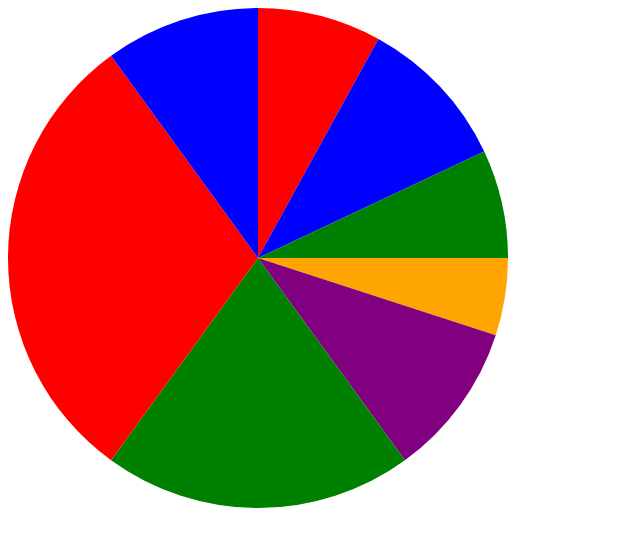
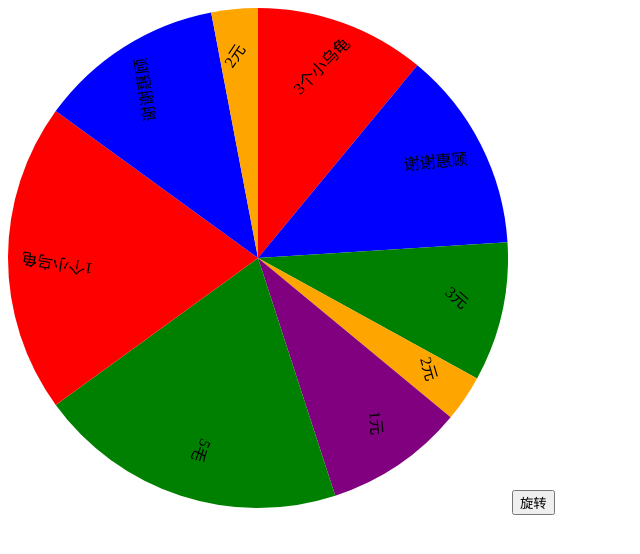
Before and after one commit to c6h8o7-code/lucky-draw, a plain HTML site: page index.html in a window 1280 px wide. Shown: the whole page, without its empty margins (0-640 px from the left). Drawn offline with Linux system fonts and the light colour scheme.

Commit message:
05/24/2025 12:11:52

```diff
--- a/index.html
+++ b/index.html
@@ -6,6 +6,7 @@
     </head>
     <body>
         <svg id="1" width="500" height="500"></svg>
+        <button onclick="rotate()">旋转</button>
 <script>
     function createSector(fromangle, angle) {
     const rad = angle * Math.PI / 180;
@@ -17,23 +18,29 @@
     const fy = 250 - 250 * Math.cos(fromrad);
     return `M250,250 L${fx},${fy} A250,250 0 ${angle - fromangle > 180 ? 1 : 0},1 ${x},${y} Z`;
     }
-    arcs = [8, 10, 7, 5, 10, 20, 30, 10]
-    texts = ["3个小乌龟", "谢谢惠顾", "3元", "2元", "1元", "5毛", "1个小乌龟", "谢谢惠顾"]
-    colours = ["red", "blue", "green", "orange", "purple", "green", "red", "blue"]
+    arcs = [11, 13, 9, 3, 9, 20, 20, 12, 3]
+    texts = ["3个小乌龟", "谢谢惠顾", "3元", "2元", "1元", "5毛", "1个小乌龟", "谢谢惠顾", "2元"]
+    colours = ["red", "blue", "green", "orange", "purple", "green", "red", "blue", "orange"]
     function show(offset){
         now = offset;
         document.getElementById('1').innerHTML = ""
-        for(let i=1;i<=8;i++){
+        for(let i=1;i<=9;i++){
             document.getElementById('1').innerHTML += `
             <path d="${createSector(now, now + arcs[i-1] * 3.6)}" fill="${colours[i-1]}"/>
             `;
+            document.getElementById('1').innerHTML += `
+            <text x="${250 + 200 * Math.sin((now + arcs[i-1] * 1.8) * Math.PI / 180)}" transform="rotate(${now - 45} ${250 + 200 * Math.sin((now + arcs[i-1] * 1.8) * Math.PI / 180)}, ${250 - 200 * Math.cos((now + arcs[i-1] * 1.8) * Math.PI / 180)})"
+            y="${250 - 200 * Math.cos((now + arcs[i-1] * 1.8) * Math.PI / 180)}" text-anchor="middle">
+            ${texts[i-1]}</text>
+            `
             now += arcs[i-1] * 3.6;
         }
     }
-    function rotate(){
-
+    o = 0
+    async function rotate(){
+        setInterval(()=>o += 5, 500)
     }
-    show(0)
+    setInterval(()=>show(o), 20)
     </script>
 
     </body>
```
